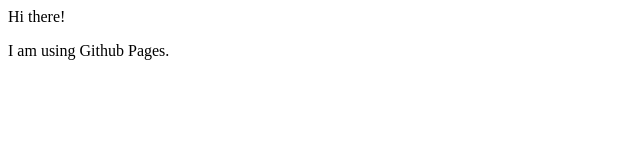
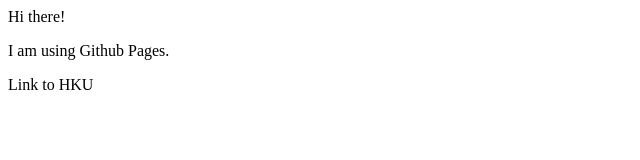
Before and after one commit to edwinchow12/edwinchow12.github.io, a plain HTML site: page index.html in a window 1280 px wide. Shown: the whole page, without its empty margins (0-640 px from the left). Drawn offline with Linux system fonts and the light colour scheme.

Commit message:
Added link to HKU

```diff
--- a/index.html
+++ b/index.html
@@ -2,5 +2,6 @@
     <head>Hi there!</head>
     <body>
         <p>I am using Github Pages.</p>
+        <p href="www.hku.hk">Link to HKU</p>
     </body>
 </html>
```
